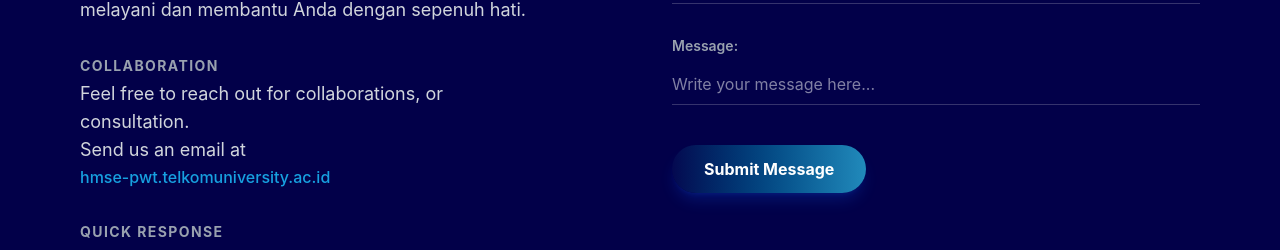
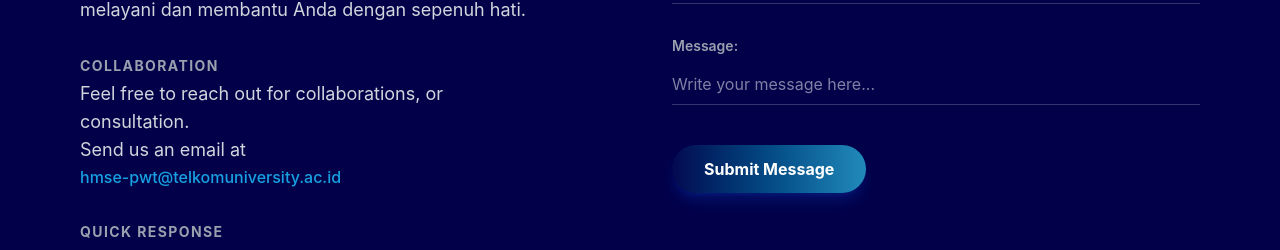
Before and after one commit to Research-and-Creativity/company-profile, a React (Vite) app: page / in a window 1280 px wide. Shown: the part 4729-4979 px from the top of the page. Built offline with nearby package versions, Linux system fonts and the light colour scheme.

Commit message:
fix: correct email address format in .env and Contact component

```diff
--- a/src/pages/Home/section/Contact.tsx
+++ b/src/pages/Home/section/Contact.tsx
@@ -171,10 +171,10 @@ export default function Contact() {
               </p>
               <p className="text-gray-300 md:text-lg">Send us an email at</p>
               <a
-                href="mailto:hmse-pwt.telkomuniversity.ac.id"
+                href="mailto:hmse-pwt@telkomuniversity.ac.id"
                 className="text-[#17a1e1] font-medium hover:underline cursor-pointer transition-all"
               >
-                hmse-pwt.telkomuniversity.ac.id
+                hmse-pwt@telkomuniversity.ac.id
               </a>
             </motion.div>
 
```
Also changed, not shown: 1 other file (tests, documents, lock files or other folders).
